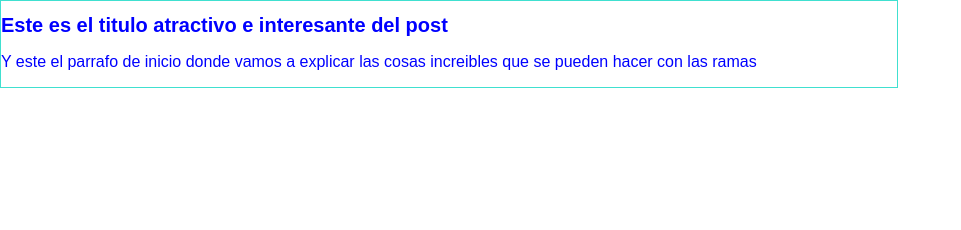
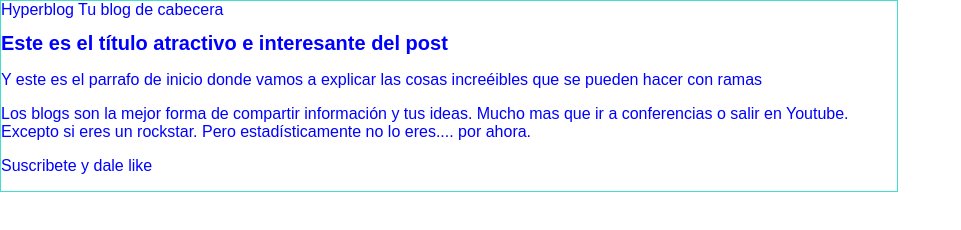
Before and after one commit to LuisAndresOlmedo/HyperBlog, a plain HTML site: page Primeros Pasos Git.html in a window 1280 px wide. Shown: the whole page, without its empty margins (0-961 px from the left). Drawn offline with Linux system fonts and the light colour scheme.

Commit message:
esta es una correccion del archivo por error en css

```diff
--- a/Primeros Pasos Git.html
+++ b/Primeros Pasos Git.html
@@ -1,17 +1,19 @@
-<!DOCTYPE html>
-<html lang="en">
+<html>
     <head>
-    <meta charset="UTF-8">
-    <meta name="viewport" content="width=device-width, initial-scale=1.0">
-    <meta http-equiv="X-UA-Compatible" content="ie=edge">
-    <title>Git</title>
-    <link rel="stylesheet" href="CSS/Estilos.css">
+        <title>El titulo del post</title>
+        <link rel="stylesheet" href="css/estilos.css" />
     </head>
     <body>
         <div id="container">
+            <div id="cabecera">
+                Hyperblog
+                <span id="tagline">Tu blog de cabecera</span>
+            </div>
             <div id="post">
-            <h1>Este es el titulo atractivo e interesante del post</h1>
-            <p>Y este el parrafo de inicio donde vamos a explicar las cosas increibles que se pueden hacer con las ramas</p>
+                <h1>Este es el título atractivo e interesante del post</h1>
+                <p>Y este es el parrafo de inicio donde vamos a explicar las cosas increéibles que se pueden hacer con ramas</p>
+                <p>Los blogs son la mejor forma de compartir información y tus ideas. Mucho mas que ir a conferencias o salir en Youtube. Excepto si eres un rockstar. Pero estadísticamente no lo eres.... por ahora.</p>
+                <p>Suscribete y dale like</p>
             </div>
         </div>
     </body>
```
Lines whose indentation alone changed are shown as unchanged.
